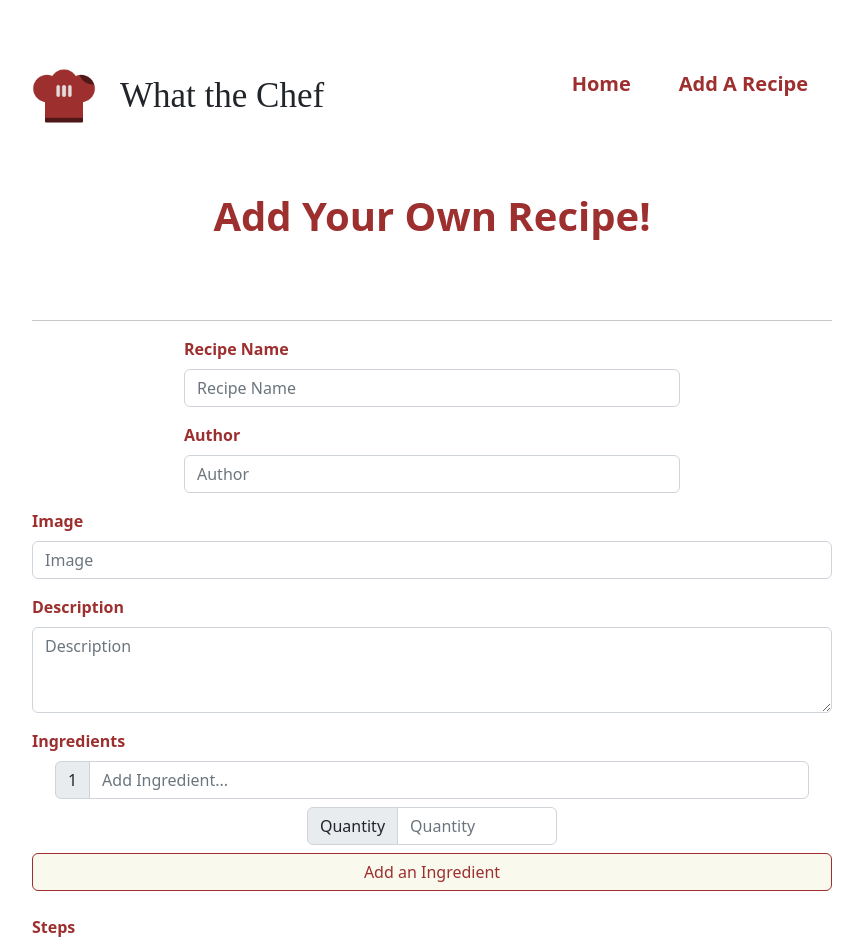
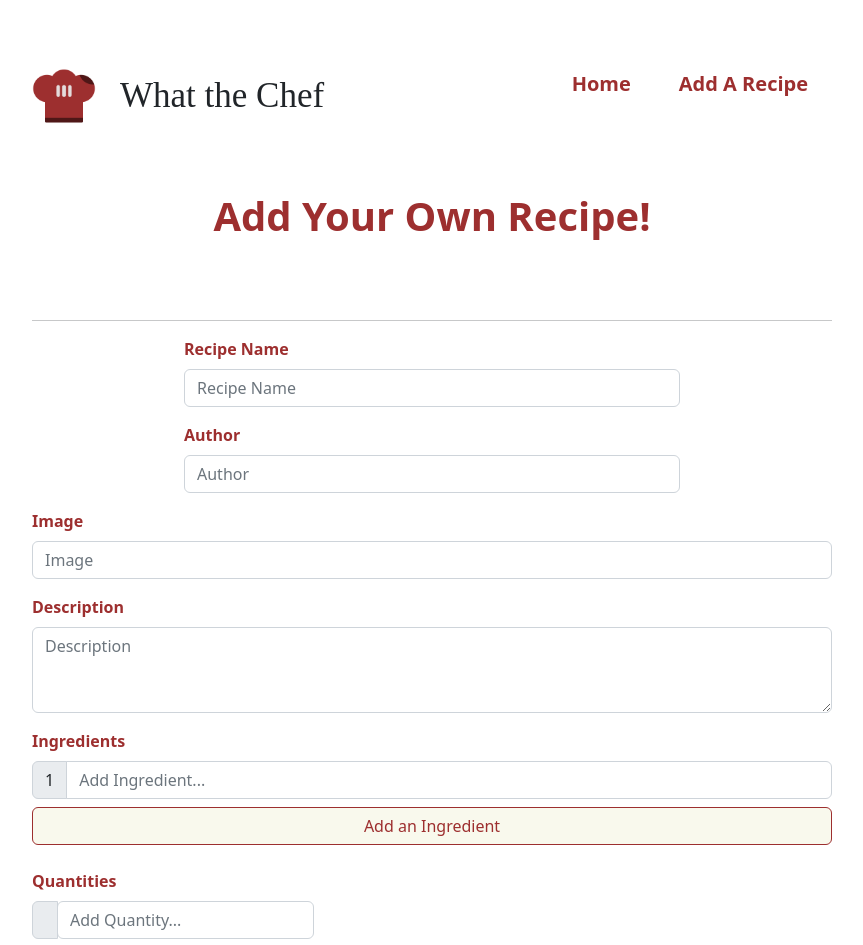
Before and after one commit to imandato/Milestone-2-Recipe-Project-Front, a React (Create React App) app: page /recipe/new in a window 1280 px wide. Shown: the top 945 px of the page, without its empty margins (208-1071 px from the left). Built offline with nearby package versions, Linux system fonts and the light colour scheme; a web font is replaced by a local one.

Commit message:
fixed the quantity when adding ingredients

```diff
--- a/src/App.js
+++ b/src/App.js
@@ -18,7 +18,7 @@ function App() {
   let [message, setMessage] = useState('Search for your favorite recipes!')
   let [data, setData] = useState([])
 
-  const Data_URL = 'https://recipe-project-back.herokuapp.com/'
+  const Data_URL = 'http://localhost:4000/'
 
   useEffect(() => {
     if(search) {
--- a/src/Components/AddRecipe.js
+++ b/src/Components/AddRecipe.js
@@ -8,6 +8,9 @@ import Row from 'react-bootstrap/Row';
 
 
 const RecipeForm = () => {
+
+
+
 
   const [ingredientList, setIngredientList] = useState([{ingredient: ""},]);
 
@@ -26,6 +29,27 @@ const RecipeForm = () => {
   const handleIngredientChange = (e, index) =>{
     const {name, value} = e.target;
     const list = [...ingredientList];
+    list[index][name] = value;
+    setIngredientList(list);
+  }
+
+  const [quantityList, setQuantityList] = useState([{quantity: ""},]);
+
+  console.log(ingredientList)
+
+  const handleAddQuantity = () =>{
+    setQuantityList([...quantityList, {quantityList:""}])
+  }
+
+  const handleRemoveQuantity= (index) =>{
+    const list = [...quantityList]
+    list.splice(index,1)
+    setIngredientList(list)
+  }
+
+  const handleQuantityChange = (e, index) =>{
+    const {name, value} = e.target;
+    const list = [...quantityList];
     list[index][name] = value;
     setIngredientList(list);
   }
@@ -81,22 +105,10 @@ const RecipeForm = () => {
             <Form.Label style={{display: "flex", justifyContent: "start", fontWeight: "bolder",color: "rgba(157,47,47)"}}>Ingredients</Form.Label>
             {ingredientList.map((singleIngredient,index)=>(
               <div key={index}>
-
-              <Row className="align-items-center" style={{display: "flex", justifyContent: "space-around", alignContent: "center" }}>
-                <Col xs="auto">
-                  <InputGroup className="mb-2">
-                    <InputGroup.Text>{index+1}</InputGroup.Text>
-                    <Form.Control style={{width:"45rem"}} id="inlineFormInputGroup" placeholder="Add Ingredient..." name="ingredient" value={singleIngredient.ingredient} onChange={(e)=>handleIngredientChange(e,index)}/>
-                  </InputGroup>
-                </Col>
-                <Col xs="auto">
-                <InputGroup className="mb-2">
-                    <InputGroup.Text>Quantity</InputGroup.Text>
-                    <Form.Control  style={{width:"10rem"}} id="inlineFormInputGroup" placeholder="Quantity" name="quantity" value={singleIngredient.ingredient} onChange={(e)=>handleIngredientChange(e,index)}/>
-                  </InputGroup>
-                </Col>
-              </Row>
-
+              <InputGroup className="mb-2">
+                <InputGroup.Text>{index+1}</InputGroup.Text>
+                <Form.Control style={{width:"45rem"}} id="inlineFormInputGroup" placeholder="Add Ingredient..." name="ingredient" value={singleIngredient.ingredient} onChange={(e)=>handleIngredientChange(e,index)}/>
+              </InputGroup>
               <div style={{display:"flex", flexDirection:"column",justifyContent:"center", }}>
               {ingredientList.length -1 === index &&(
                 <Button type="submit" className="mb-2" style={{color: "rgba(157,47,47)", backgroundColor:"#F9F9ED", borderColor: "rgba(157,47,47)" }} onClick={handleAddIngredient}>
@@ -111,16 +123,41 @@ const RecipeForm = () => {
               </div>
               </div>
             ))}
-
-
           </Form.Group>
+          <Form.Group className="mb-3" controlId="formDescription">
+            <Form.Label style={{display: "flex", justifyContent: "start", fontWeight: "bolder",color: "rgba(157,47,47)"}}>Quantities</Form.Label>
+            {ingredientList.map((singleIngredient,index)=>(
+              <div key={index}>
+              <InputGroup className="mb-2">
+                <InputGroup.Text>{singleIngredient.ingredient}</InputGroup.Text>
+                {quantityList.map((singleQuantity,index)=>(
+                  <div key={index}>
+                  <Form.Control id="inlineFormInputGroup" placeholder="Add Quantity..." name="quantity" value={singleQuantity.quantity} onChange={(e)=>handleQuantityChange(e,index)}/>
+                  </div>
+                ))}
+              </InputGroup>
+              <div style={{display:"flex", flexDirection:"column",justifyContent:"center", }}>
+              {/* {stepList.length -1 === index &&(
+                <Button type="submit" className="mb-2" style={{color: "rgba(157,47,47)", backgroundColor:"#F9F9ED", borderColor: "rgba(157,47,47)" }} onClick={handleAddQuantity}>
+                Add a Quantity
+                </Button>
+              )}
+              {stepList.length -1 === index && stepList.length >1 &&(
+                <Button type="submit" className="mb-2" style={{color: "rgba(157,47,47)", backgroundColor:"#F9F9ED", borderColor: "rgba(157,47,47)" }} onClick={()=>handleRemoveQuantity(index)}>
+                Remove a Quantity
+                </Button>
+              )} */}
+              </div>
+              </div>
+            ))}
+            </Form.Group>
           <Form.Group className="mb-3" controlId="formDescription">
             <Form.Label style={{display: "flex", justifyContent: "start", fontWeight: "bolder",color: "rgba(157,47,47)"}}>Steps</Form.Label>
             {stepList.map((singleStep,index)=>(
               <div key={index}>
               <InputGroup className="mb-2">
                 <InputGroup.Text>{index+1}</InputGroup.Text>
-                <Form.Control id="inlineFormInputGroup" placeholder="Add Step..." as="textarea" rows={2} name="ingredient" value={singleStep.step} onChange={(e)=>handleStepChange(e,index)}/>
+                <Form.Control id="inlineFormInputGroup" placeholder="Add Step..." as="textarea" rows={2} name="step" value={singleStep.step} onChange={(e)=>handleStepChange(e,index)}/>
               </InputGroup>
               <div style={{display:"flex", flexDirection:"column",justifyContent:"center", }}>
               {stepList.length -1 === index &&(
--- a/src/Components/Gallery.js
+++ b/src/Components/Gallery.js
@@ -34,7 +34,7 @@ const RecipeGallery = () => {
 //accepts our URL endpoint
   const fetchRecipeCards = () => {
     axios
-      .get('https://recipe-project-back.herokuapp.com/recipe')
+      .get('http://localhost:4000/recipe')
       .then((res) => {
         console.log(res);
         setRecipeCards(res.data.data);
--- a/src/Components/RecipePage.js
+++ b/src/Components/RecipePage.js
@@ -31,7 +31,7 @@ const fetchSampleRecipeById = () => {
 
 const fetchRecipeById = () => {
     axios
-      .get('https://recipe-project-back.herokuapp.com//recipe/Pizza')
+      .get('http://localhost:4000/recipe/Pizza')
       .then((res) => {
         console.log(res.data);
         setRecipeById(res.data);
```
